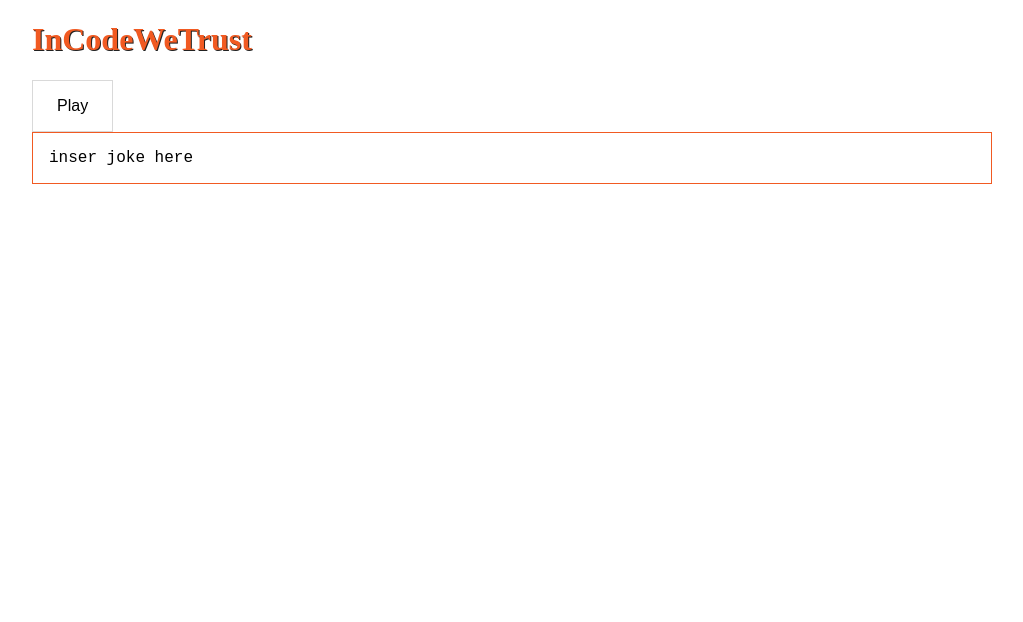
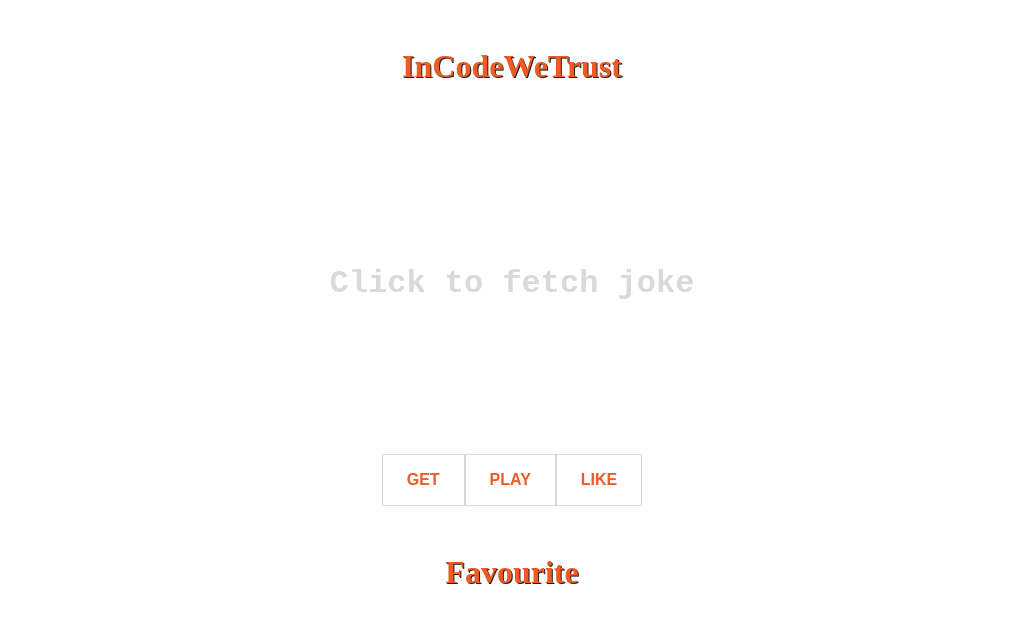
Before and after one commit to mlgmontage/incodewetrust-challenge, a React (Vite) app: page / in a window 1280 px wide. Shown: the top 622 px of the page, without its empty margins (128-1151 px from the left). Built offline with nearby package versions, Linux system fonts and the light colour scheme; no server answers; a web font is replaced by a local one.

Commit message:
feat: JokeBanner component

```diff
--- a/src/app/App.tsx
+++ b/src/app/App.tsx
@@ -1,20 +1,13 @@
-import { useEffect } from "react"
-import { Button, Card, Container, Heading } from "../shared/ui"
-import { chuckApi } from "../shared/api"
+import { Container, Heading } from "../shared/ui"
+import JokeBanner from "../features/JokeBanner"
 
 const App = () => {
 
-  useEffect(() => {
-    chuckApi.getJoke().then(({ data }) => {
-      console.log(data.value);
-    })
-  }, [])
-
   return (
     <Container>
-      <Heading>InCodeWeTrust</Heading>
-      <Button>Play</Button>
-      <Card> inser joke here</Card>
+      <Heading className="center">InCodeWeTrust</Heading>
+      <JokeBanner />
+      <Heading className="center">Favourite</Heading>
     </Container>
   )
 }
--- /dev/null
+++ b/src/features/JokeBanner.tsx
@@ -0,0 +1,24 @@
+import { useState } from "react";
+import { Banner, Button, ButtonGroup } from "../shared/ui"
+import { chuckApi } from "../shared/api";
+
+
+const JokeBanner = () => {
+  const [joke, setJoke] = useState('')
+
+  const fetchJoke = () => chuckApi.getJoke().then(({ data }) => setJoke(data.value))
+
+  return (<div>
+    <Banner>
+      {joke.length ? joke : (<div className="text-light">Click to fetch joke</div>)}
+    </Banner>
+
+    <ButtonGroup>
+      <Button onClick={fetchJoke}>GET</Button>
+      <Button>PLAY</Button>
+      <Button>LIKE</Button>
+    </ButtonGroup>
+  </div>)
+}
+
+export default JokeBanner
--- a/src/index.css
+++ b/src/index.css
@@ -3,7 +3,7 @@
   src: url(shared/assets/04B_30__.TTF) format("truetype");
 }
 
-/* NOTE: This file is only for base styles and variables. See `/shared/ui/index.ts` for styled-components */
+/* NOTE: This file is only for base styles, variables and utils. See `/shared/ui/index.ts` for styled-components */
 
 :root {
   --brand-color: hsl(16, 88%, 54%);
@@ -21,3 +21,11 @@ body {
   font-family: var(--text-font);
   font-size: 16px;
 }
+
+.center {
+  text-align: center;
+}
+
+.text-light {
+  color: var(--light-color);
+}
--- a/src/shared/ui/index.ts
+++ b/src/shared/ui/index.ts
@@ -1,7 +1,7 @@
 import styled from "styled-components";
 
 export const Container = styled.div`
-  width: 960px ;
+  max-width: 960px ;
   margin-inline: auto;
 `
 
@@ -10,8 +10,19 @@ export const Card = styled.div`
   border: 1px solid var(--brand-color);
 `
 
+export const Banner = styled.h1`
+  text-align: center;
+  display: flex;
+  height: 300px;
+  align-items: center;
+  justify-content: center;
+`
+
 export const Button = styled.button`
-  font-size: inherit;
+  color: var(--brand-color);
+
+  font-size: 1rem;
+  font-weight: 700;
   padding: 1rem 1.5rem;
 
   border: 1px solid var(--light-color);
@@ -19,8 +30,17 @@ export const Button = styled.button`
   cursor: pointer;
 `
 
+export const ButtonGroup = styled.div`
+  display: flex;
+  align-items: center;
+  justify-content: center;
+  margin-block: 1rem;
+`
+
 export const Heading = styled.h1`
   font-family: var(--brand-font);
   color: var(--brand-color);
   text-shadow: 1px 1px var(--dark-color);
+
+  margin-block: 3rem;
 `
```
